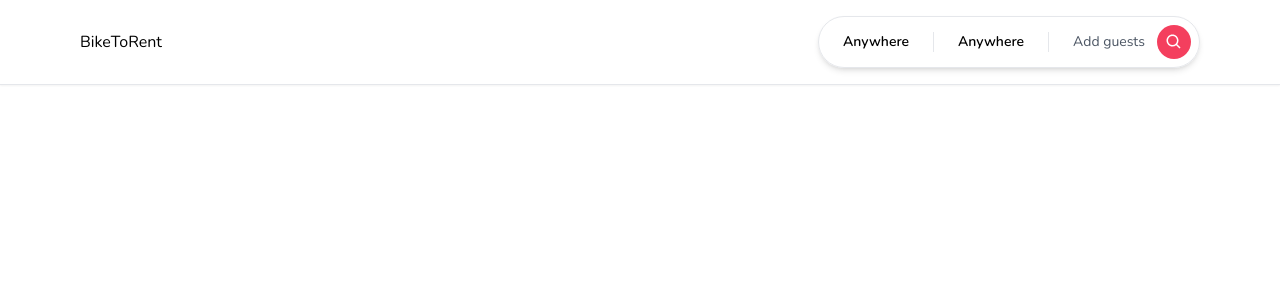
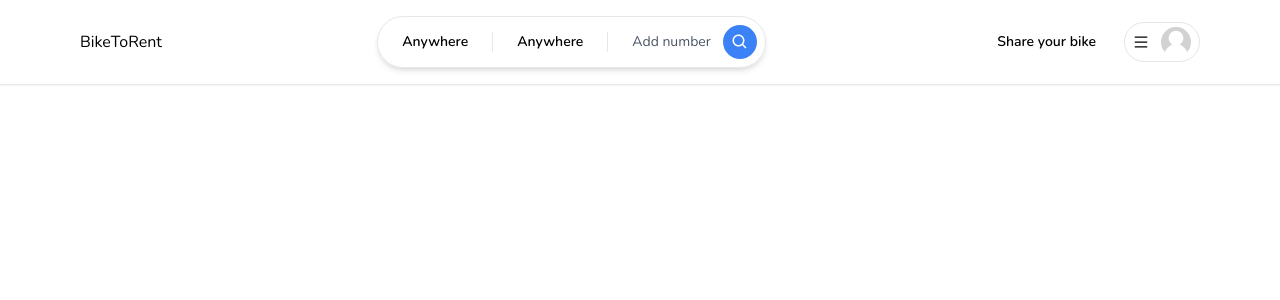
Before and after one commit to Mat2dr/bike2rent, a Next.js app: page / in a window 1280 px wide. Shown: the top 300 px of the page. Built offline with nearby package versions, Linux system fonts and the light colour scheme.

Commit message:
working navbar with design

```diff
--- /dev/null
+++ b/app/components/Avatar.tsx
@@ -0,0 +1,11 @@
+'use client';
+
+import Image from "next/image";
+
+const Avatar = () => {
+  return (
+    <Image className="rounded-full" height='30' width='30' alt='Avatar' src='/images/placeholder.jpg'/>
+  )
+}
+
+export default Avatar;
--- /dev/null
+++ b/app/components/Navbar/MenuItem.tsx
@@ -0,0 +1,16 @@
+'use client';
+
+interface MenuItemProps {
+    onClick: () => void;
+    label: string;
+}
+
+const MenuItem: React.FC<MenuItemProps> = ({
+    onClick, label
+}) => {
+  return (
+    <div onClick={onClick} className="px-4 py-3 hover:bg-neutral-100 transition font-semibold">{label}</div>
+  )
+}
+
+export default MenuItem;
--- a/app/components/Navbar/Navbar.tsx
+++ b/app/components/Navbar/Navbar.tsx
@@ -1,6 +1,9 @@
+'use client';
+
 import Container from "../Container";
 import Logo from "./Logo";
 import Search from "./Search";
+import UserMenu from "./Usermenu";
 
 const Navbar = () => {
     return (
@@ -10,6 +13,7 @@
                     <div className="flex flex-row items-center justify-between gap-3 md:gap-0">
                         <Logo />
                         <Search />
+                        <UserMenu />
                     </div>
                 </Container>
             </div>
--- a/app/components/Navbar/Search.tsx
+++ b/app/components/Navbar/Search.tsx
@@ -1,4 +1,5 @@
 'use client';
+
 import { BiSearch } from 'react-icons/bi';
 
 const Search = () => {
@@ -8,8 +9,8 @@
             <div className="text-sm font-semibold px-6"> Anywhere</div>
             <div className="hidden sm:block text-sm font-semibold px-6 border-x-[1px] flex-1 text-center"> Anywhere</div>
             <div className="text-sm pl-6 pr-2 text-gray-600 flex flex-row items-center gap-3">
-                <div className="hidden sm:block">Add guests</div>
-                <div className="p-2 bg-rose-500 rounded-full text-white">
+                <div className="hidden sm:block">Add number</div>
+                <div className="p-2 bg-blue-500 rounded-full text-white">
                     <BiSearch size={18}/>
                 </div>
             </div>
--- /dev/null
+++ b/app/components/Navbar/Usermenu.tsx
@@ -0,0 +1,40 @@
+'use client';
+import { AiOutlineMenu } from 'react-icons/ai'
+import Avatar from '../Avatar';
+import { useCallback, useState } from 'react';
+import MenuItem from './MenuItem';
+
+const UserMenu = () => {
+    const [isOpen, setIsOpen] = useState(false);
+
+    const toggleOpen = useCallback(()=> {
+        setIsOpen((value) => !value);
+    }, []);
+
+  return (
+    <div className="relative">
+        <div className="flex flex-row items-center gap-3">
+            <div onClick={() => {}} className="hidden md:block text-sm font-semibold py-3 px-4 rounded-full hover:bg-neutral-100 transition cursor-pointer">Share your bike</div>
+            <div onClick={(toggleOpen)} className="p-4 md:py-1 md:px-2 border-[1px] border-neutral-200 flex flex-row items-center gap-3 rounded-full hover:shadow-md transition cursor-pointer">
+                <AiOutlineMenu />
+                <div className='hidden md:block'>
+                    <Avatar />
+                </div>
+            </div>
+        </div>
+
+        {isOpen && (
+            <div className='absolute rounded-xl shadow-md w-[40vw] md:w-3/4 bg-white overflow-hidden right-0 top-12 text-sm'>
+                <div className='flex flex-col cursor-pointer'>
+                    <>
+                        <MenuItem onClick={() => {}} label='Login'/>
+                        <MenuItem onClick={() => {}} label='Sign up'/>
+                    </>
+                </div>
+            </div>
+        )}
+    </div>
+  )
+}
+
+export default UserMenu;
```
Also changed, not shown: public/images/placeholder.jpg (added).
